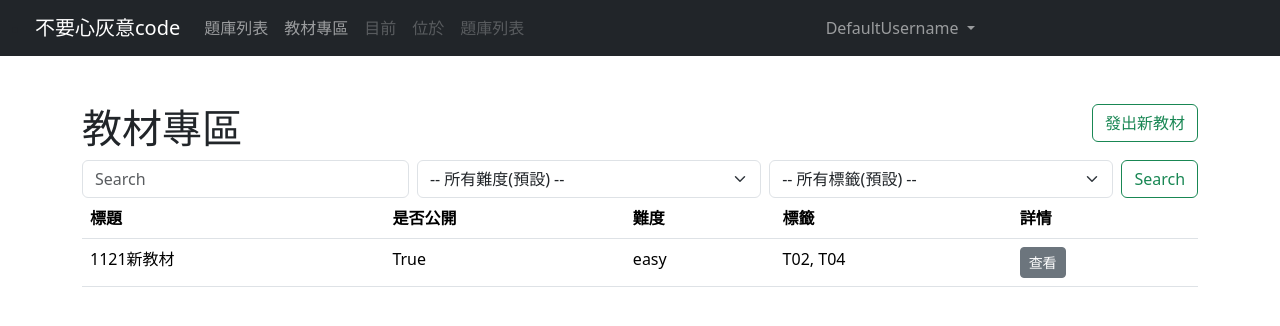
After one commit to mike920116/112509, a Django app: page /learner-list/ in a window 1280 px wide. The commit adds this page. Shown: the top 326 px of the page. Run offline with Django 4.2, Linux system fonts and the light colour scheme; data comes from the database, SQL or seed files in the repository; both versions use the stored data as it was after the commit; parts of the project's set-up code (start-up, migrations or seed data) failed here and were passed over; some libraries are stand-ins or nearby versions.

Commit message:
最新進度

```diff
--- a/core/urls.py
+++ b/core/urls.py
@@ -28,6 +28,11 @@ from first.views import (
     post_update,
     post_delete,
     post_comment,
+    learner_list,
+    learner_detail,
+    learner_create,
+    learner_update,
+    learner_delete,
     comment_update,
     comment_delete,
     signup,
@@ -58,6 +63,11 @@ urlpatterns = [
     path('post-update/<int:post_id>', post_update, name='post_update'),
     path('post-delete/<int:post_id>/', post_delete, name='post_delete'),
     path("post-comment/<int:post_id>/", post_comment, name="post_comment"),
+    path('learner-list/', learner_list, name='learner_list'),
+    path('learner-detail/<int:post_id>/', learner_detail, name='learner_detail'),
+    path('learner-create/', learner_create, name='learner_create'),
+    path('learner-update/<int:post_id>', learner_update, name='learner_update'),
+    path('learner-delete/<int:post_id>/', learner_delete, name='learner_delete'),
 
     #使用者帳號查看和編輯
 
--- a/first/models.py
+++ b/first/models.py
@@ -24,6 +24,37 @@ class Post(models.Model):
     tags = models.ManyToManyField(to="Tag", blank=True)
     image = models.ImageField(upload_to="posts/%Y/%m/%d/", null=True, blank=True)
     # video = models.FileField(upload_to="posts/%Y", null=True, blank=True)
+    # null -> 可以存放 null 到資料庫中
+    # blank -> 這個欄位是可以不填寫的
+
+    # 自動產生的欄位
+    # comment_set => 代表了與 Comment 資料表的關聯（<model>_set）
+
+    def __str__(self):
+        return self.title
+
+
+class Learner(models.Model):
+    title = models.CharField(max_length=255)
+    content = models.TextField(max_length=500)
+    is_public = models.BooleanField(default=True)
+
+    is_public = models.BooleanField(default=True)
+
+    DIFFICULTY_CHOICES = [
+        ('easy', 'Easy'),
+        ('medium', 'Medium'),
+        ('hard', 'Hard'),
+    ]
+    difficulty = models.CharField(max_length=10, choices=DIFFICULTY_CHOICES, default='medium')
+
+    #2023/4/29
+    # tags = models.ManyToManyField(to='Tag')
+
+    # 2023/5/6
+    tags = models.ManyToManyField(to="Tag", blank=True)
+    image = models.ImageField(upload_to="posts/%Y/%m/%d/", null=True, blank=True)
+    video = models.FileField(upload_to="posts/%Y", null=True, blank=True)
     # null -> 可以存放 null 到資料庫中
     # blank -> 這個欄位是可以不填寫的
 
--- a/first/templates/base.html
+++ b/first/templates/base.html
@@ -35,7 +35,7 @@
               <a class="nav-link" href="{% url 'post_list' %}">題庫列表</a>
             </li>
             <li class="nav-item">
-              <a class="nav-link" href="{% url 'post_list' %}">教材專區</a>
+              <a class="nav-link" href="{% url 'learner_list' %}">教材專區</a>
             </li>
 
             {% comment %} <li class="nav-item dropdown">
--- /dev/null
+++ b/first/templates/learner_create.html
@@ -0,0 +1,5 @@
+{% extends 'base.html' %}
+{% block body %}
+  <h1>建立新教材</h1>
+  {% include '_post_form.html' with submit_text='建立' %}
+{% endblock body %}
--- /dev/null
+++ b/first/templates/learner_list.html
@@ -0,0 +1,66 @@
+{% extends 'base.html' %}
+{% block body %}
+<div class="row">
+  <div class="col">
+    <h1>教材專區</h1>
+  </div>
+  <div class="col text-end">
+    <a class="btn btn-outline-success" href="{% url 'learner_create' %}">發出新教材</a>
+  </div>
+  <form class="d-flex" method="GET" action="{% url 'post_list' %}">
+    <input class="form-control me-2"
+           type="search"
+           placeholder="Search"
+           aria-label="Search"
+           name="Search_query"
+           value="{{ request.GET.Search_query }}">
+           <select class="form-select me-2" name="difficulty">
+            <option value="" {% if not selected_difficulty %}selected{% endif %}>-- 所有難度(預設) --</option>
+            {% for difficulty, label in difficulties %}
+              <option value="{{ difficulty }}" {% if difficulty == selected_difficulty %}selected{% endif %}>{{ label }}</option>
+            {% endfor %}
+          </select>
+          <select class="form-select me-2" name="tag_id">
+            <option value="" {% if not selected_tag %}selected{% endif %}>-- 所有標籤(預設) --</option>
+            {% for tag in all_tags %}
+                <option value="{{ tag.id }}" {% if selected_tag and selected_tag.id == tag.id %}selected{% endif %}>{{ tag.name }}</option>
+            {% endfor %}
+        </select>
+
+    <button class="btn btn-outline-success" type="submit">Search</button>
+  </form>
+</div>
+<div class="row">
+  <div class="col">
+    {% if posts %}
+      <table class="table">
+        <thead>
+          <tr>
+            <th scope="col">標題</th>
+            <th scope="col">是否公開</th>
+            <th scope="col">難度</th>
+            <th scope="col">標籤</th>
+            <th scope="col">詳情</th>
+          </tr>
+        </thead>
+        <tbody>
+          {% for post in posts %}
+            <tr>
+              <td>{{ post.title }}</td>
+              <td>{{ post.is_public }}</td>
+              <td>{{ post.difficulty }}</td>
+              <td>{{ post.tags.all|join:', ' }}</td>
+              <td>
+                <a class="btn btn-secondary btn-sm"
+                   href="{% url 'post_detail' post.id %}">查看</a>
+              </td>
+            </tr>
+          {% endfor %}
+        </tbody>
+      </table>
+    {% else %}
+      <p class="text-center">未找到匹配的结果。</p>
+    {% endif %}
+  </div>
+</div>
+{% endblock body %}
--- a/first/templates/post_list.html
+++ b/first/templates/post_list.html
@@ -5,7 +5,7 @@
       <h1>題庫列表</h1>
     </div>
     <div class="col text-end">
-      <a class="btn btn-outline-success" href="{% url 'post_create' %}">發文</a>
+      <a class="btn btn-outline-success" href="{% url 'post_create' %}">發出新題目</a>
     </div>
     <form class="d-flex" method="GET" action="{% url 'post_list' %}">
       <input class="form-control me-2"
--- a/first/views.py
+++ b/first/views.py
@@ -5,10 +5,12 @@ from django.contrib.auth import authenticate
 from django.contrib.auth import login as auth_login, logout as auth_logout
 from django.db.models import Q
 
-from first.models import Post, Comment, Tag
+from first.models import Post, Comment, Tag, Learner
 from first.forms import (
     PostForm,
     PostDeleteConfirmForm,
+    LearnerForm,
+    LearnerDeleteConfirmForm,
     CommentForm,
     CommentDeleteConfirmForm,
     SignupForm
@@ -101,6 +103,92 @@ def post_comment(request, post_id):
 
     return render(request, "post_comment.html", {"form": form})
 
+def learner_list(request):
+
+    difficulties = Learner.DIFFICULTY_CHOICES
+    selected_difficulty = request.GET.get('difficulty')
+
+    posts = Learner.objects.prefetch_related("tags")
+
+    if selected_difficulty:
+        posts = posts.filter(difficulty=selected_difficulty)
+
+    query = request.GET.get('Search_query')
+    if "tag_id" in request.GET:
+        posts = posts.filter(tags__id=request.GET["tag_id"])
+    if "tag_name" in request.GET:
+        posts = posts.filter(tags__name=request.GET["tag_name"])
+
+    if query:
+        posts = posts.filter(Q(title__icontains=query))
+    tag_id = request.GET.get('tag_id')
+    if tag_id:
+        posts = posts.filter(tags__id=tag_id)
+
+    # tag_filter = request.GET.get('tag_filter')
+    # if tag_filter:
+    #     posts = posts.filter(tags__id=tag_filter)
+    all_tags = Tag.objects.all()
+    selected_tag_id = request.GET.get('tag_id')
+    selected_tag = Tag.objects.get(pk=selected_tag_id) if selected_tag_id else None
+
+    return render(request, 'learner_list.html', {
+        'posts': posts,
+        'difficulties': difficulties,
+        'selected_difficulty': selected_difficulty,
+        'all_tags': all_tags,
+        'selected_tag': selected_tag,})
+
+def learner_detail(request, post_id):
+    # post = Post.objects.get(id=post_id)
+    post = get_object_or_404(Learner, id=post_id)
+    return render(request, 'post_detail.html', {'post': post})
+
+
+def learner_create(request):
+    form = LearnerForm(request.POST or None, request.FILES or None)
+    if form.is_valid():
+        form.save()
+        messages.success(request, '教材建立成功')
+        return redirect('learner_list')
+
+    return render(request, 'learner_create.html', {'form': form})
+
+def learner_update(request, post_id):
+    post = get_object_or_404(Learner, id=post_id)
+
+    form = LearnerForm(request.POST or None, request.FILES or None, instance=post)
+    if form.is_valid():
+        form.save()
+        messages.success(request, '文章編輯成功')
+        return redirect('post_detail', post_id)
+
+    return render(request, 'post_update.html', {'form': form})
+
+def learner_delete(request, post_id):
+    post = get_object_or_404(Learner, id=post_id)
+    form = LearnerDeleteConfirmForm(request.POST or None)
+    if form.is_valid():
+        post.delete()
+        messages.success(request, '文章刪除成功')
+        return redirect('learner_list')
+
+    return render(request, 'learner_delete.html', {'form': form})
+
+def learner_comment(request, post_id):
+    post = get_object_or_404(Learner, id=post_id)
+
+    form = CommentForm(request.POST or None)
+    if form.is_valid():
+        comment = form.save(commit=False)
+        comment.post = post
+        comment.save()
+
+        messages.success(request, "留言成功")
+        return redirect("post_detail", post_id)
+
+    return render(request, "learner_comment.html", {"form": form})
+
 def comment_update(request, comment_id):
     comment = get_object_or_404(Comment, id=comment_id)
 
```
Also changed, not shown: first/admin.py (+10 -4 lines), first/forms.py (+16 -1 lines), first/templates/learner_detail.html (added, +77 -0 lines), db.sqlite3, first/migrations/0019_learner.py (added), first/migrations/0020_learner_video.py (added).
